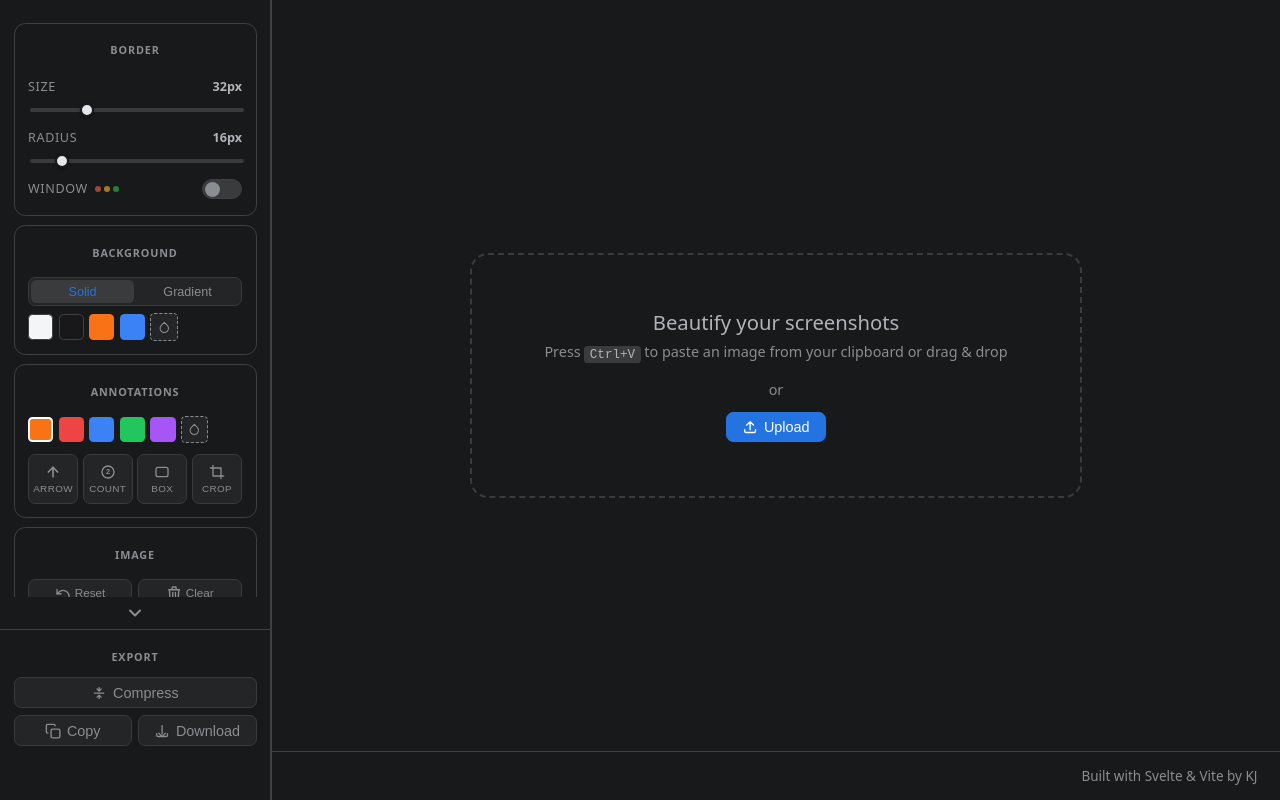
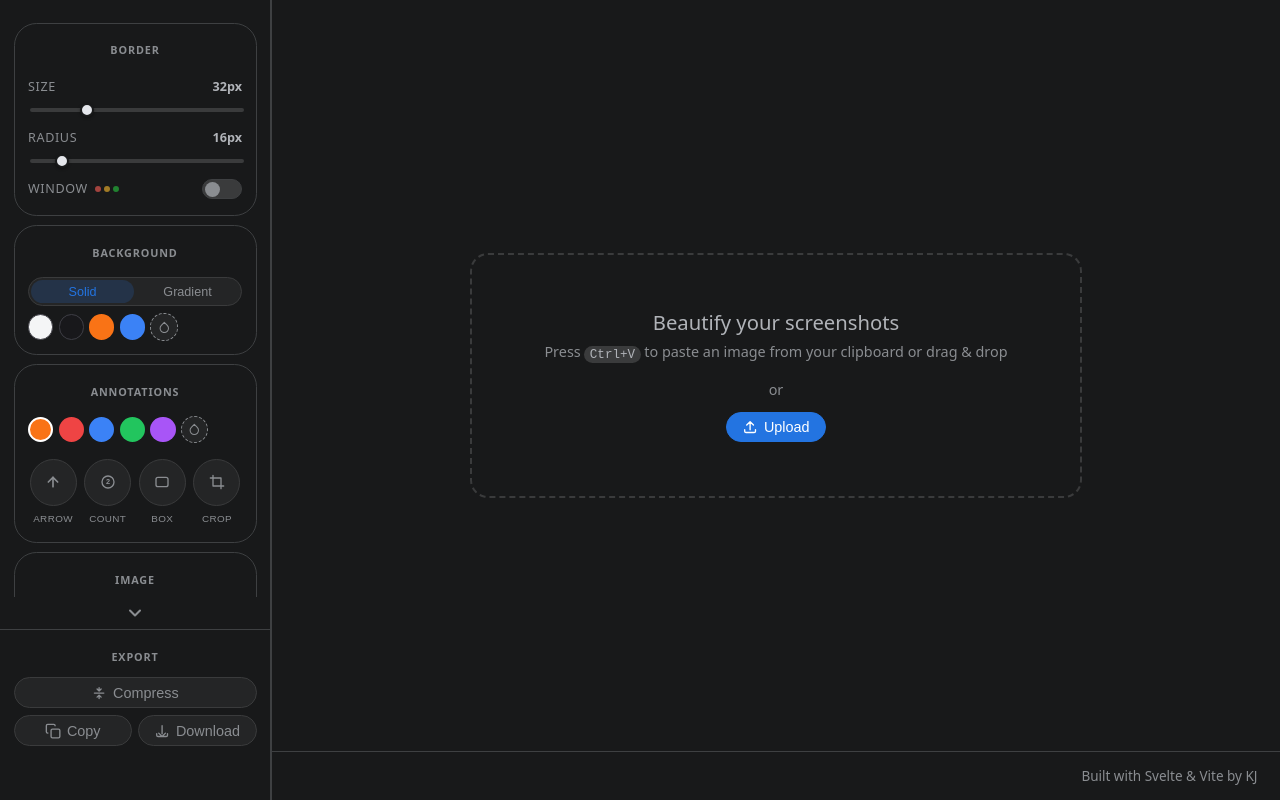
Before and after one commit to kjteaches/screenpapa, a Svelte app: page / in a window 1280 px wide. Built offline with nearby package versions, Linux system fonts and the light colour scheme.

Commit message:
styling updates
removing borders from danger buttons

```diff
--- a/src/App.svelte
+++ b/src/App.svelte
@@ -1121,7 +1121,7 @@
             disabled={!hasImage}
             on:click|stopPropagation={() => toggleTool("arrow")}
           >
-            <svg
+            <span class="tool-icon"><svg
               width="16"
               height="16"
               viewBox="0 0 24 24"
@@ -1131,7 +1131,7 @@
               stroke-linecap="round"
               stroke-linejoin="round"
               ><path d="M12 5V19" /><path d="M5 12l7-7 7 7" /></svg
-            >
+            ></span>
             <span class="tool-label">Arrow</span>
           </button>
           <button
@@ -1142,7 +1142,7 @@
             on:click|stopPropagation={() => toggleTool("counter")}
             title="Step counter"
           >
-            <svg
+            <span class="tool-icon"><svg
               width="16"
               height="16"
               viewBox="0 0 24 24"
@@ -1161,7 +1161,7 @@
                 font-weight="bold"
                 stroke="none">2</text
               ></svg
-            >
+            ></span>
             <span class="tool-label">Count</span>
           </button>
           <button
@@ -1172,7 +1172,7 @@
             on:click|stopPropagation={() => toggleTool("rect")}
             title="Draw a rectangle"
           >
-            <svg
+            <span class="tool-icon"><svg
               width="16"
               height="16"
               viewBox="0 0 24 24"
@@ -1182,7 +1182,7 @@
               stroke-linecap="round"
               stroke-linejoin="round"
               ><rect x="3" y="5" width="18" height="14" rx="3" /></svg
-            >
+            ></span>
             <span class="tool-label">Box</span>
           </button>
           <button
@@ -1192,7 +1192,7 @@
             disabled={!hasImage}
             on:click|stopPropagation={() => toggleTool("crop")}
           >
-            <svg
+            <span class="tool-icon"><svg
               width="16"
               height="16"
               viewBox="0 0 24 24"
@@ -1207,7 +1207,7 @@
                 width="12"
                 height="12"
               /></svg
-            >
+            ></span>
             <span class="tool-label">Crop</span>
           </button>
         </div>
@@ -1814,7 +1814,7 @@
             height="28"
             viewBox="0 0 24 24"
             fill="none"
-            stroke="#fca5a5"
+            style="stroke: var(--fb-danger-text)"
             stroke-width="1.5"
             ><path
               stroke-linecap="round"
@@ -1871,6 +1871,14 @@
     --fb-muted: #b0b3b8;
     --fb-dim: #8a8d91;
     --fb-blue: #2374e1;
+    --fb-accent-hover: #1b64c9;
+    --fb-accent-soft: rgba(35, 116, 225, 0.18);
+    --fb-accent-faint: rgba(35, 116, 225, 0.07);
+    --fb-success: #31a24c;
+    --fb-success-hover: #2f8d46;
+    --fb-danger: #DD3333;
+    --fb-danger-hover: #c42b2b;
+    --fb-danger-text: #fca5a5;
     display: flex;
     height: 100vh;
     background: var(--fb-bg);
@@ -1906,13 +1914,13 @@
   }
   .sidebar-scroll::-webkit-scrollbar-thumb {
     background: var(--fb-card-hover);
-    border-radius: 2px;
+    border-radius: 9999px;
   }
 
   .section-card {
     /* background: var(--fb-card); */
     border: 1px solid var(--fb-border);
-    border-radius: 0.625rem;
+    border-radius: 1.25rem;
     padding: 0.75rem;
     display: flex;
     flex-direction: column;
@@ -1932,17 +1940,17 @@
     border-color: var(--fb-blue) !important;
   }
   .export-btn.enabled:hover {
-    background: #1b64c9 !important;
+    background: var(--fb-accent-hover) !important;
   }
   .export-btn.success {
-    background: #31a24c !important;
+    background: var(--fb-success) !important;
     color: white !important;
-    border-color: #31a24c !important;
+    border-color: var(--fb-success) !important;
   }
   .export-btn.error {
-    background: #dc2626 !important;
+    background: var(--fb-danger) !important;
     color: white !important;
-    border-color: #dc2626 !important;
+    border-color: var(--fb-danger) !important;
   }
   .misc-row {
     display: flex;
@@ -1952,9 +1960,9 @@
     width: 100%;
   }
   .misc-compress-btn.icon-btn-active.enabled {
-    background: var(--fb-card-hover) !important;
-    border-color: var(--fb-dim) !important;
-    color: var(--fb-text) !important;
+    background: var(--fb-accent-soft) !important;
+    border-color: var(--fb-blue) !important;
+    color: var(--fb-blue) !important;
   }
   .compress-panel {
     display: flex;
@@ -2043,7 +2051,7 @@
     -webkit-appearance: none;
     appearance: none;
     background: var(--fb-card-hover);
-    border-radius: 2px;
+    border-radius: 9999px;
     outline: none;
     cursor: pointer;
   }
@@ -2124,7 +2132,7 @@
     display: flex;
     background: var(--fb-card);
     border: 1px solid var(--fb-card-hover);
-    border-radius: 0.4rem;
+    border-radius: 9999px;
     padding: 2px;
     gap: 2px;
   }
@@ -2133,7 +2141,7 @@
     font-size: 0.7rem;
     font-weight: 500;
     padding: 0.25rem 0;
-    border-radius: 0.3rem;
+    border-radius: 9999px;
     border: none;
     background: transparent;
     color: var(--fb-dim);
@@ -2144,7 +2152,7 @@
     color: var(--fb-muted);
   }
   .tab-btn.tab-active {
-    background: var(--fb-card-hover);
+    background: var(--fb-accent-soft);
     color: var(--fb-blue);
   }
 
@@ -2162,7 +2170,7 @@
   .color-swatch {
     width: 1.4rem;
     height: 1.4rem;
-    border-radius: 0.25rem;
+    border-radius: 50%;
     border: 2px solid transparent;
     cursor: pointer;
     transition:
@@ -2177,7 +2185,7 @@
   .custom-color-wrap {
     width: 1.4rem;
     height: 1.4rem;
-    border-radius: 0.25rem;
+    border-radius: 50%;
     border: 1.5px dashed var(--fb-dim);
     cursor: pointer;
     position: relative;
@@ -2224,7 +2232,7 @@
   }
   .grad-swatch {
     height: 2rem;
-    border-radius: 0.35rem;
+    border-radius: 9999px;
     border: 2px solid transparent;
     cursor: pointer;
     transition:
@@ -2243,7 +2251,7 @@
     font-size: 0.7rem;
     font-weight: 500;
     padding: 0.25rem 0.6rem;
-    border-radius: 0.35rem;
+    border-radius: 9999px;
     border: 1px dashed var(--fb-border);
     background: transparent;
     color: var(--fb-dim);
@@ -2258,9 +2266,9 @@
   }
   .custom-grad-toggle.active {
     border-style: solid;
-    border-color: var(--fb-dim);
-    color: var(--fb-text);
-    background: var(--fb-card-hover);
+    border-color: var(--fb-blue);
+    color: var(--fb-blue);
+    background: var(--fb-accent-soft);
   }
   .custom-grad-pickers {
     display: flex;
@@ -2270,7 +2278,7 @@
   .custom-grad-picker-wrap {
     flex: 1;
     height: 1.75rem;
-    border-radius: 0.35rem;
+    border-radius: 9999px;
     overflow: hidden;
     position: relative;
     cursor: pointer;
@@ -2298,7 +2306,7 @@
   }
   .custom-grad-preview {
     height: 2rem;
-    border-radius: 0.35rem;
+    border-radius: 9999px;
     border: 1px solid var(--fb-card-hover);
   }
 
@@ -2319,31 +2327,46 @@
     flex-direction: column;
     align-items: center;
     justify-content: center;
-    gap: 0.15rem;
-    height: 2.75rem;
-    border-radius: 0.4rem;
+    gap: 0.4rem;
+    border: none;
+    background: transparent;
+    color: var(--fb-dim);
+    cursor: not-allowed;
+    transition: color 0.15s;
+    padding: 0.25rem 0;
+  }
+  .tool-icon {
+    display: flex;
+    align-items: center;
+    justify-content: center;
+    width: 2.5rem;
+    height: 2.5rem;
+    border-radius: 50%;
     border: 1px solid var(--fb-card-hover);
     background: var(--fb-card);
-    color: var(--fb-dim);
-    cursor: not-allowed;
     transition: all 0.15s;
-    padding: 0.25rem 0;
   }
   .tool-btn.enabled {
+    color: var(--fb-muted);
+    cursor: pointer;
+  }
+  .tool-btn.enabled .tool-icon {
     background: var(--fb-border);
-    color: var(--fb-muted);
     border-color: var(--fb-card-hover);
-    cursor: pointer;
   }
   .tool-btn.enabled:hover {
+    color: var(--fb-text);
+  }
+  .tool-btn.enabled:hover .tool-icon {
     background: var(--fb-card-hover);
-    color: var(--fb-text);
   }
   .tool-btn.tool-active {
-    background: rgba(35, 116, 225, 0.18) !important;
-    border-color: var(--fb-blue) !important;
     color: var(--fb-blue) !important;
     cursor: pointer !important;
+  }
+  .tool-btn.tool-active .tool-icon {
+    background: var(--fb-accent-soft) !important;
+    border-color: var(--fb-blue) !important;
   }
   .tool-label {
     font-size: 0.55rem;
@@ -2353,15 +2376,15 @@
   }
 
   .delete-btn {
-    background: #7f1d1d !important;
-    border-color: #991b1b !important;
-    color: #fca5a5 !important;
+    background: var(--fb-danger) !important;
+    border: none !important;
+    color: #fff !important;
     cursor: pointer !important;
     width: 100%;
     font-size: 0.75rem !important;
   }
   .delete-btn:hover {
-    background: #991b1b !important;
+    background: var(--fb-danger-hover) !important;
   }
 
   .compress-quality-row {
@@ -2402,13 +2425,13 @@
     padding: 0.25rem 0.6rem !important;
   }
   .compress-apply-btn.success {
-    background: #31a24c !important;
-    border-color: #31a24c !important;
+    background: var(--fb-success) !important;
+    border-color: var(--fb-success) !important;
     color: white !important;
   }
   .compress-apply-btn.error {
-    background: #dc2626 !important;
-    border-color: #dc2626 !important;
+    background: var(--fb-danger) !important;
+    border-color: var(--fb-danger) !important;
     color: white !important;
   }
 
@@ -2420,7 +2443,7 @@
     font-size: 0.8rem;
     font-weight: 500;
     padding: 0.35rem 0.75rem;
-    border-radius: 0.4rem;
+    border-radius: 9999px;
     border: 1px solid var(--fb-card-hover);
     background: var(--fb-card);
     color: var(--fb-dim);
@@ -2443,17 +2466,17 @@
     gap: 0.2rem !important;
   }
   .icon-btn.icon-btn-active.enabled {
-    background: var(--fb-card-hover) !important;
-    border-color: var(--fb-dim) !important;
-    color: var(--fb-text) !important;
+    background: var(--fb-accent-soft) !important;
+    border-color: var(--fb-blue) !important;
+    color: var(--fb-blue) !important;
   }
   .trash-btn.enabled {
-    background: #2a1215 !important;
-    border-color: #7f1d1d !important;
-    color: #fca5a5 !important;
+    background: var(--fb-danger) !important;
+    border: none !important;
+    color: #fff !important;
   }
   .trash-btn.enabled:hover {
-    background: #3b1219 !important;
+    background: var(--fb-danger-hover) !important;
   }
   .icon {
     width: 0.9rem;
@@ -2491,7 +2514,7 @@
     transition: background 0.2s;
   }
   .canvas-area.drag-over {
-    background: rgba(59, 130, 246, 0.05);
+    background: var(--fb-accent-faint);
   }
 
   .prompt {
@@ -2505,7 +2528,7 @@
   }
   .prompt.drag-highlight {
     border-color: var(--fb-blue);
-    background: rgba(59, 130, 246, 0.05);
+    background: var(--fb-accent-faint);
   }
   .prompt-title {
     color: var(--fb-muted);
@@ -2521,7 +2544,7 @@
   .prompt-sub kbd {
     padding: 0.1rem 0.3rem;
     background: var(--fb-card-hover);
-    border-radius: 0.2rem;
+    border-radius: 9999px;
     color: var(--fb-muted);
     font-size: 0.7rem;
     font-family: monospace;
@@ -2538,7 +2561,7 @@
     font-size: 0.8rem;
     font-weight: 500;
     padding: 0.35rem 0.85rem;
-    border-radius: 0.4rem;
+    border-radius: 9999px;
     background: var(--fb-blue);
     color: #ffffff;
     border: 1px solid var(--fb-blue);
@@ -2546,7 +2569,7 @@
     transition: background 0.2s;
   }
   .upload-btn:hover {
-    background: #1b64c9;
+    background: var(--fb-accent-hover);
   }
 
   .footer-divider {
@@ -2665,7 +2688,7 @@
     height: 10px;
     background: white;
     border: 1px solid rgba(0, 0, 0, 0.3);
-    border-radius: 2px;
+    border-radius: 50%;
     pointer-events: auto;
   }
   .crop-handle.nw {
@@ -2723,7 +2746,7 @@
     gap: 0.4rem;
     background: var(--fb-card);
     border: 1px solid var(--fb-border);
-    border-radius: 0.6rem;
+    border-radius: 9999px;
     padding: 0.4rem 0.6rem;
     box-shadow: 0 8px 24px rgba(0, 0, 0, 0.5);
     z-index: 20;
@@ -2735,17 +2758,17 @@
     font-size: 0.75rem;
     font-weight: 500;
     padding: 0.3rem 0.6rem;
-    border-radius: 0.35rem;
+    border-radius: 9999px;
     border: none;
     cursor: pointer;
     transition: all 0.15s;
   }
   .crop-float-apply {
-    background: #31a24c;
+    background: var(--fb-success);
     color: white;
   }
   .crop-float-apply:hover {
-    background: #2f8d46;
+    background: var(--fb-success-hover);
   }
   .crop-float-cancel {
     background: var(--fb-card-hover);
@@ -2801,7 +2824,7 @@
   .confirm-cancel-btn {
     flex: 1;
     padding: 0.4rem 0.75rem;
-    border-radius: 0.4rem;
+    border-radius: 9999px;
     border: 1px solid var(--fb-border);
     background: var(--fb-card-hover);
     color: var(--fb-text);
@@ -2816,10 +2839,10 @@
   .confirm-delete-btn {
     flex: 1;
     padding: 0.4rem 0.75rem;
-    border-radius: 0.4rem;
-    border: 1px solid #991b1b;
-    background: #7f1d1d;
-    color: #fca5a5;
+    border-radius: 9999px;
+    border: none;
+    background: var(--fb-danger);
+    color: #fff;
     font-size: 0.8rem;
     font-weight: 500;
     cursor: pointer;
@@ -2830,7 +2853,7 @@
     gap: 0.3rem;
   }
   .confirm-delete-btn:hover {
-    background: #991b1b;
+    background: var(--fb-danger-hover);
   }
 
   .sidebar-toggle {
@@ -2880,7 +2903,7 @@
       z-index: 60;
       width: 2.25rem;
       height: 2.25rem;
-      border-radius: 0.5rem;
+      border-radius: 50%;
       background: var(--fb-card);
       border: 1px solid var(--fb-card-hover);
       color: var(--fb-muted);
@@ -2939,8 +2962,9 @@
     .sidebar-actions {
       padding: 0.5rem 0.5rem 1rem;
     }
-    .tool-btn {
-      height: 2.5rem;
+    .tool-icon {
+      width: 2.25rem;
+      height: 2.25rem;
     }
     .canvas-area {
       padding: 0.5rem;
```
Also changed, not shown: 1 other file (tests, documents, lock files or other folders).
